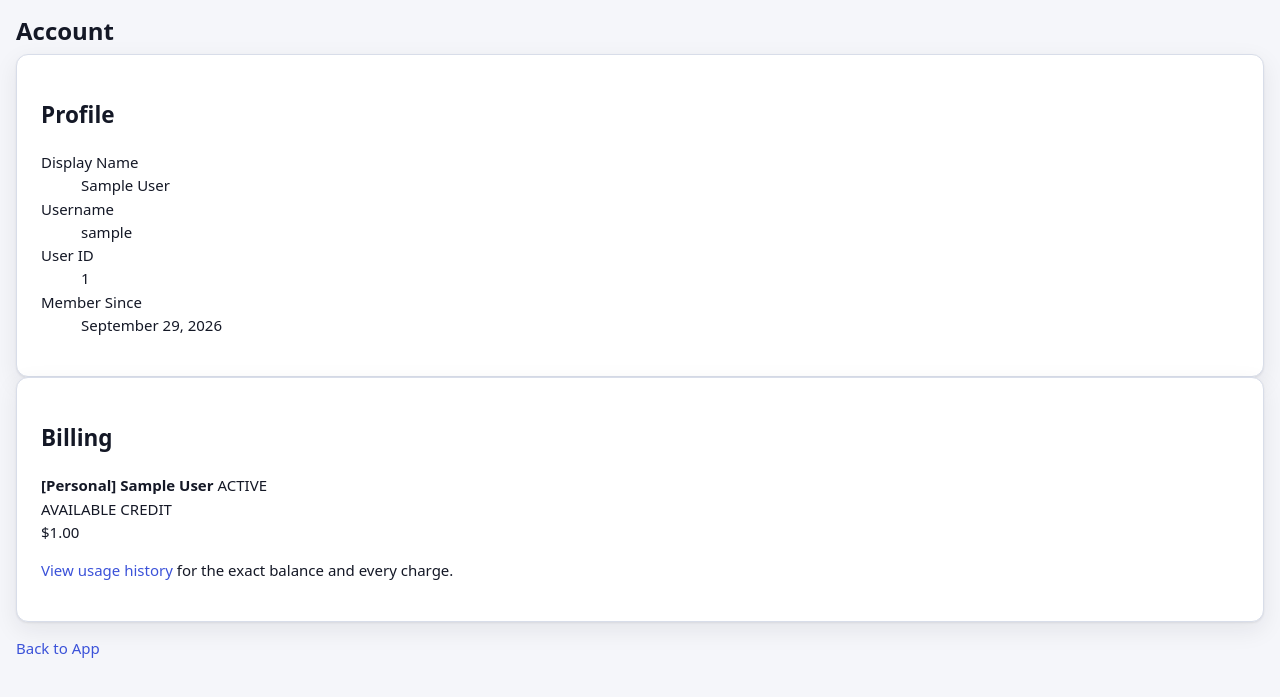
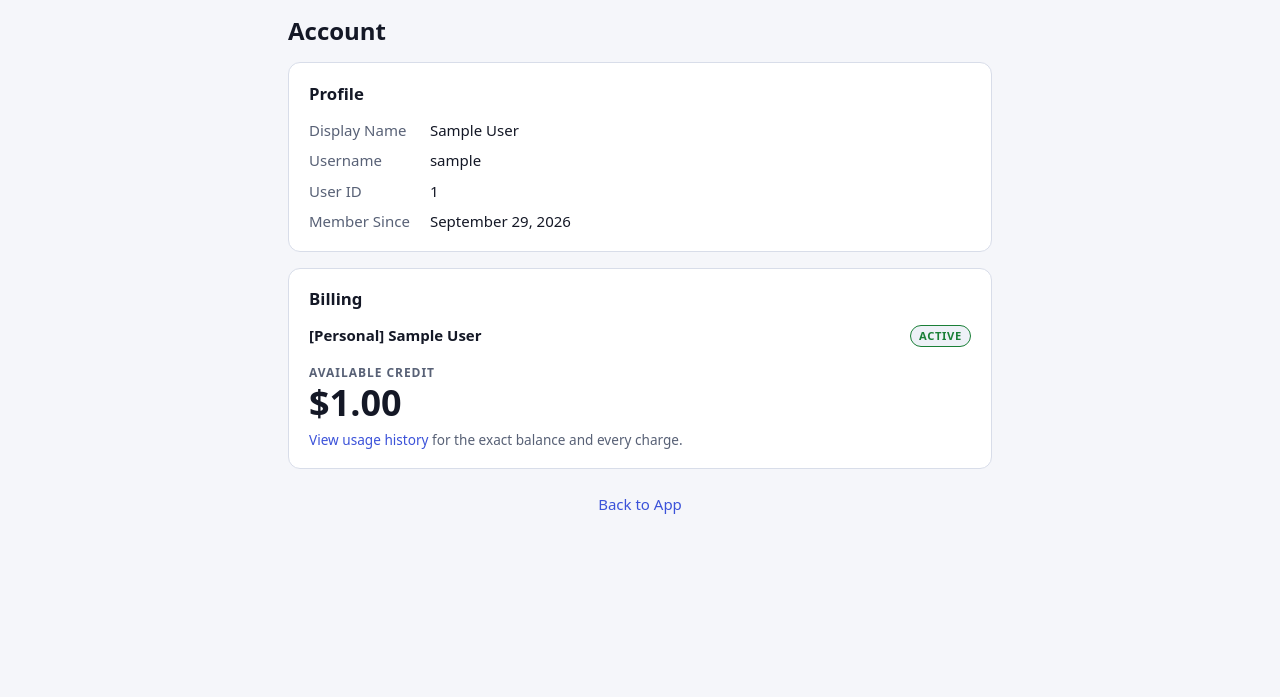
Before and after one commit to beeheado/-ITENT-45--midterm-litechat_dupe, a Django app: page /account/ in a window 1280 px wide. Shown: the part 56-753 px from the top of the page. Run offline with Django 5.2, Linux system fonts and the light colour scheme; the visitor is signed in with stand-in values (Sample User, id 1); data comes from the database, SQL or seed files in the repository.

Commit message:
feat: styles for account cards, switch, segmented control and memory list
Co-Authored-By: Claude Sonnet 5.5 <noreply@anthropic.com>

```diff
--- a/static/style.css
+++ b/static/style.css
@@ -198,3 +198,55 @@ td.num, th.num { text-align: right; }
 td:first-child { white-space: nowrap; }
 .msg .notice.soft { color: var(--muted); font-style: italic; }
 .msg.failed .who { color: var(--danger); }
+
+/* Flash messages */
+.toasts { max-width: 44rem; margin: .75rem auto 0; padding: 0 1rem; display: grid; gap: .5rem; }
+.toast { background: var(--surface-2); border: 1px solid var(--line); border-left: 3px solid var(--accent); border-radius: 8px; padding: .55rem .8rem; }
+.toast.error { border-left-color: var(--danger); color: var(--danger); }
+
+/* Account page */
+.account { max-width: 44rem; margin: 0 auto; display: grid; gap: 1rem; }
+.account h1 { margin-bottom: 0; }
+.account .card { padding: 1.1rem 1.25rem; box-shadow: none; }
+.account h2 { font-size: 1.05rem; margin: 0 0 .75rem; }
+.account .caption { color: var(--muted); font-size: .85rem; margin: .35rem 0 0; }
+.account form + form, .account .stack > * + * { margin-top: .75rem; }
+.kv { display: grid; grid-template-columns: max-content 1fr; gap: .45rem 1.25rem; margin: 0; }
+.kv dt { color: var(--muted); }
+.kv dd { margin: 0; font-variant-numeric: tabular-nums; overflow-wrap: anywhere; }
+.badge { display: inline-block; font-size: .7rem; font-weight: 700; letter-spacing: .06em; padding: .1rem .5rem; border-radius: 999px; background: var(--surface-2); border: 1px solid var(--line); color: var(--muted); }
+.badge.active { color: #3fb950; border-color: #3fb950; }
+@media (prefers-color-scheme: light) { .badge.active { color: #1a7f37; border-color: #1a7f37; } }
+.billing-row { display: flex; justify-content: space-between; align-items: center; gap: 1rem; flex-wrap: wrap; }
+.credit-label { color: var(--muted); font-size: .75rem; font-weight: 700; letter-spacing: .08em; margin-top: 1rem; }
+.credit { font-size: 2.25rem; font-weight: 700; line-height: 1.15; font-variant-numeric: tabular-nums; }
+.back { text-align: center; margin: .5rem 0 1.5rem; }
+textarea.wide { width: 100%; min-height: 8rem; resize: vertical; }
+.form-actions { display: flex; justify-content: flex-end; margin-top: .6rem; }
+
+/* Toggle switch */
+.switch-row { display: flex; justify-content: space-between; align-items: flex-start; gap: 1rem; }
+.switch-row .label { font-weight: 600; }
+.switch { position: relative; flex: none; width: 2.75rem; height: 1.5rem; }
+.switch input { position: absolute; inset: 0; opacity: 0; width: 100%; height: 100%; margin: 0; cursor: pointer; z-index: 1; }
+.switch .track { position: absolute; inset: 0; background: var(--surface-2); border: 1px solid var(--line); border-radius: 999px; transition: background .15s; }
+.switch .track::after { content: ""; position: absolute; top: 2px; left: 2px; width: calc(1.5rem - 6px); height: calc(1.5rem - 6px); background: var(--muted); border-radius: 50%; transition: transform .15s, background .15s; }
+.switch input:checked + .track { background: var(--accent); border-color: var(--accent); }
+.switch input:checked + .track::after { transform: translateX(1.25rem); background: var(--on-accent); }
+.switch input:focus-visible + .track { outline: 2px solid var(--accent); outline-offset: 2px; }
+
+/* Memory list */
+.mem-add { display: grid; grid-template-columns: 9rem 1fr auto; gap: .5rem; }
+.mem-list { list-style: none; margin: .9rem 0 0; padding: 0; display: grid; gap: .4rem; }
+.mem-item { display: flex; align-items: center; gap: .6rem; background: var(--surface-2); border: 1px solid var(--line); border-radius: 8px; padding: .45rem .6rem; }
+.mem-item .text { flex: 1; overflow-wrap: anywhere; }
+.mem-item button { padding: .2rem .55rem; font-size: .8rem; }
+.empty-note { color: var(--muted); margin: .9rem 0 0; }
+
+/* Segmented control */
+.segmented { display: inline-flex; border: 1px solid var(--line); border-radius: 10px; overflow: hidden; background: var(--surface-2); }
+.segmented button { background: transparent; color: var(--text); border: 0; border-radius: 0; padding: .5rem 1.1rem; font-weight: 600; }
+.segmented button + button { border-left: 1px solid var(--line); }
+.segmented button:hover { background: var(--line); }
+.segmented button[aria-checked="true"] { background: var(--accent); color: var(--on-accent); }
+@media (max-width: 800px) { .mem-add { grid-template-columns: 1fr; } .kv { grid-template-columns: 1fr; gap: 0; } .kv dd { margin-bottom: .5rem; } }
```
